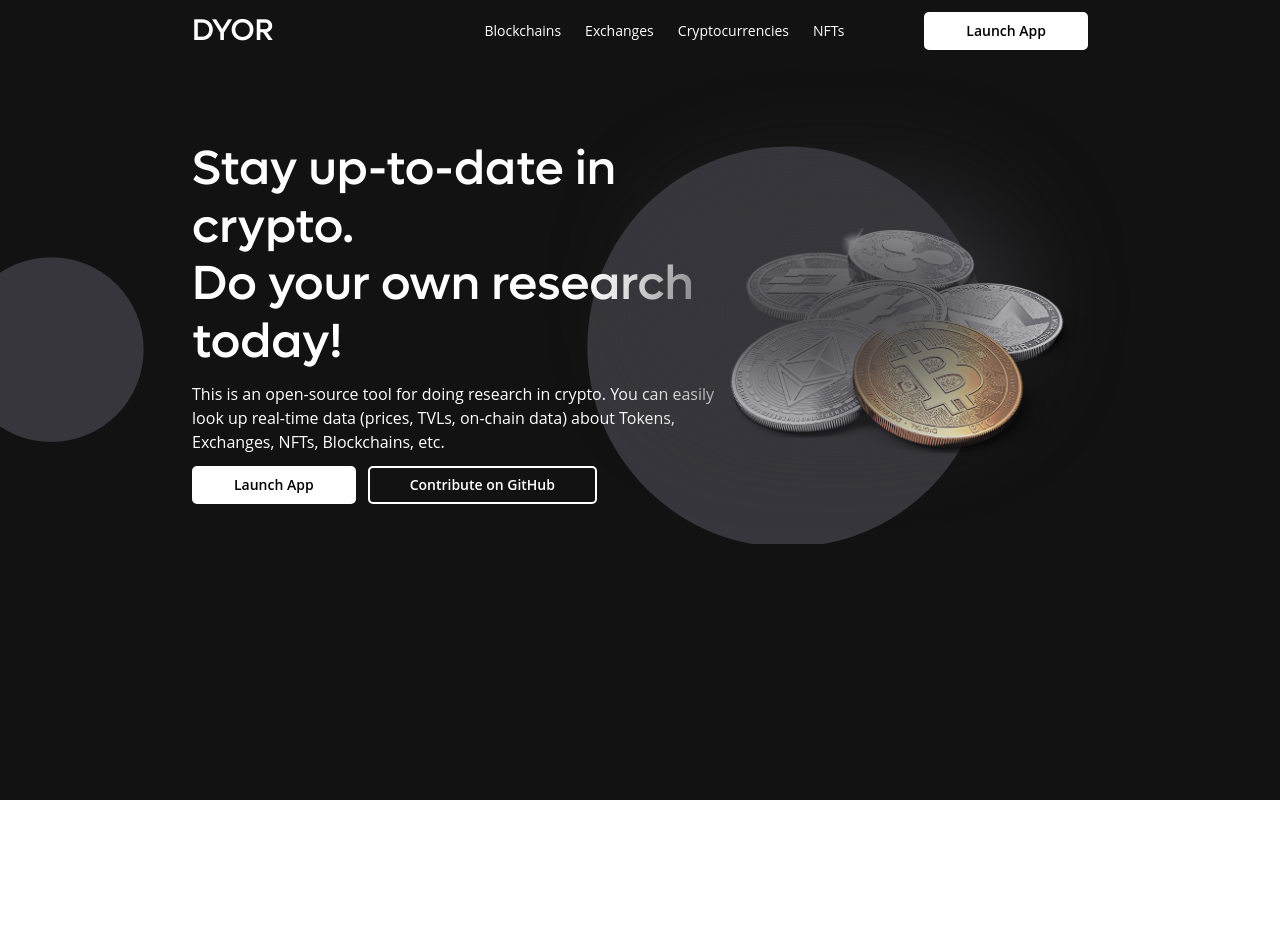
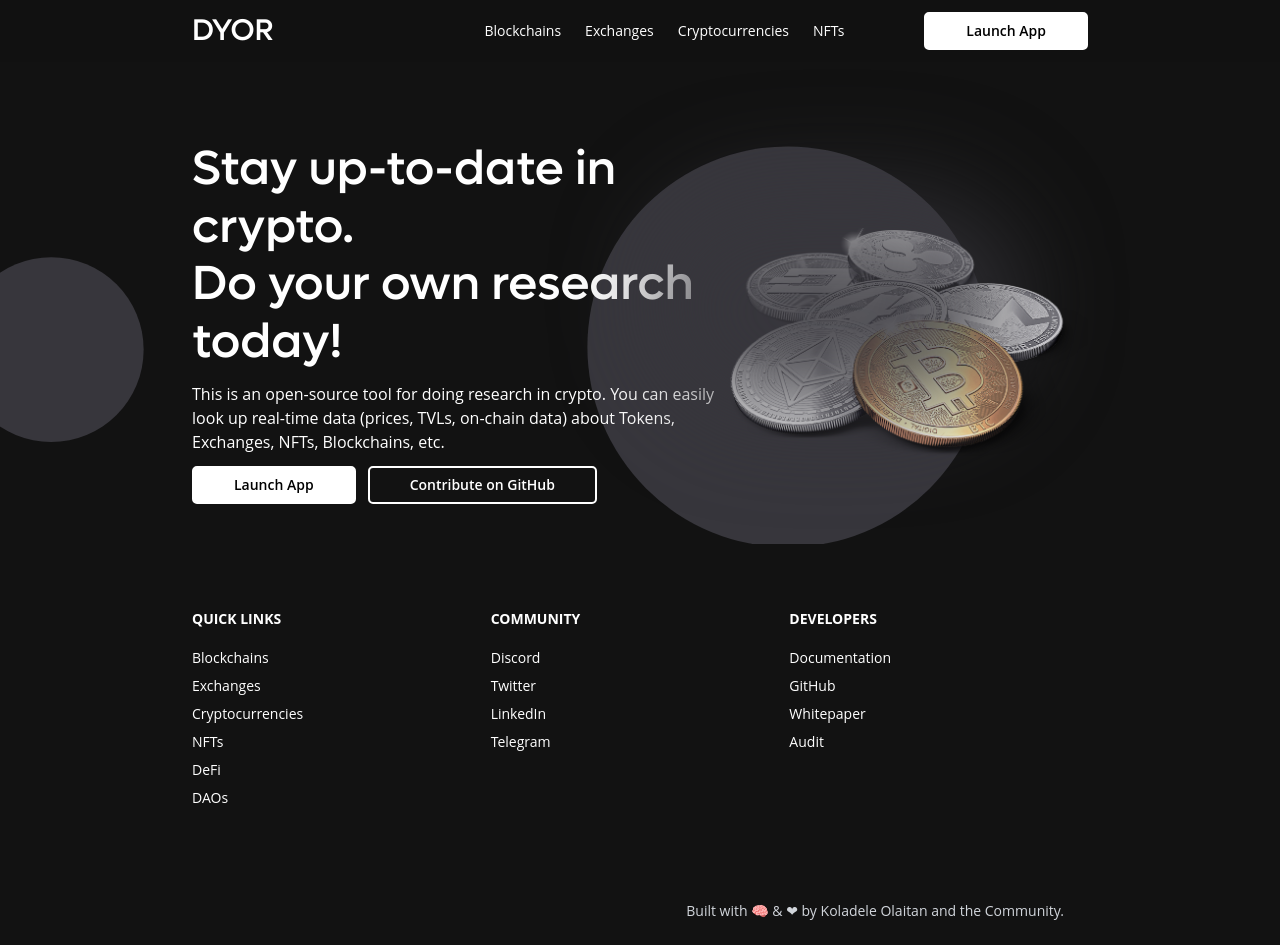
Before and after one commit to publikphigor/dyor, a Next.js app: page / in a window 1280 px wide. Before the commit the page ends 800 px from the top, so only its background shows below. Built offline with nearby package versions, Linux system fonts and the light colour scheme.

Commit message:
Added Footer.

```diff
--- /dev/null
+++ b/components/Footer.tsx
@@ -0,0 +1,121 @@
+import { FooterLink } from "../components";
+
+const Footer = () => {
+  return (
+    <footer className="w-full">
+      <div className="w-full lg:w-[70%] max-w-[1350px] mx-auto px-[24px] lg:px-0 py-[24px] flex flex-col sm:flex-row justify-between">
+        <div className="w-full sm:w-1/2 lg:w-1/3 mb-10">
+          <h2 className="uppercase mb-2 lg:mb-4 font-bold text-[14px]">
+            Quick Links
+          </h2>
+          <ul>
+            <FooterLink>
+              <a href="/" className="text-sm">
+                Blockchains
+              </a>
+            </FooterLink>
+            <FooterLink>
+              <a href="/" className="text-sm">
+                Exchanges
+              </a>
+            </FooterLink>
+            <FooterLink>
+              <a href="/" className="text-sm">
+                Cryptocurrencies
+              </a>
+            </FooterLink>
+            <FooterLink>
+              <a href="/" className="text-sm">
+                NFTs
+              </a>
+            </FooterLink>
+            <FooterLink>
+              <a href="/" className="text-sm">
+                DeFi
+              </a>
+            </FooterLink>
+            <FooterLink>
+              <a href="/" className="text-sm">
+                DAOs
+              </a>
+            </FooterLink>
+          </ul>
+        </div>
+        <div className="w-full sm:w-1/2 lg:w-1/3 mb-10">
+          <h2 className="uppercase mb-2 lg:mb-4 font-bold text-[14px]">
+            Community
+          </h2>
+          <ul>
+            <FooterLink>
+              <a href="/" className="text-sm">
+                Discord
+              </a>
+            </FooterLink>
+            <FooterLink>
+              <a href="/" className="text-sm">
+                Twitter
+              </a>
+            </FooterLink>
+            <FooterLink>
+              <a href="/" className="text-sm">
+                LinkedIn
+              </a>
+            </FooterLink>
+            <FooterLink>
+              <a href="/" className="text-sm">
+                Telegram
+              </a>
+            </FooterLink>
+          </ul>
+        </div>
+        <div className="w-full sm:w-1/2 lg:w-1/3 mb-10">
+          <h2 className="uppercase mb-2 lg:mb-4 font-bold text-[14px]">
+            Developers
+          </h2>
+          <ul>
+            <FooterLink>
+              <a href="/" className="text-sm">
+                Documentation
+              </a>
+            </FooterLink>
+            <FooterLink>
+              <a href="/" className="text-sm">
+                GitHub
+              </a>
+            </FooterLink>
+            <FooterLink>
+              <a href="/" className="text-sm">
+                Whitepaper
+              </a>
+            </FooterLink>
+            <FooterLink>
+              <a href="/" className="text-sm">
+                Audit
+              </a>
+            </FooterLink>
+          </ul>
+        </div>
+      </div>
+      <div className="w-full lg:w-[70%] max-w-[1350px] mx-auto px-[24px] text-center lg:text-right py-[24px]">
+        <p className="text-gray-300 text-sm">
+          Built with &#129504; & &#10084; by{" "}
+          <a
+            href="https://github.com/publikphigor"
+            className="hover:text-white transition-colors duration-500"
+          >
+            Koladele Olaitan
+          </a>{" "}
+          and the{" "}
+          <a
+            href="/"
+            className="hover:text-white transition-colors duration-500"
+          >
+            Community
+          </a>
+          .
+        </p>
+      </div>
+    </footer>
+  );
+};
+export default Footer;
--- /dev/null
+++ b/components/FooterLink.tsx
@@ -0,0 +1,10 @@
+const FooterLink = ({ children }) => {
+  return (
+    <li
+      className={`relative after:absolute hover:text-brand-gray w-max hover:after:w-full after:transition-[width] after:duration-500 after:w-0 after:h-[2px] after:bg-white after:left-0 after:-bottom-[2px] mb-1`}
+    >
+      {children}
+    </li>
+  );
+};
+export default FooterLink;
--- a/components/Hero.tsx
+++ b/components/Hero.tsx
@@ -7,15 +7,15 @@
     <div className="w-full hero_bg pt-[100px]">
       <div className="px-[24px] lg:px-0 lg:w-[70%] mx-auto my-[40px] flex flex-col lg:flex-row items-center justify-between min-h-[400px] relative">
         <div className="w-full lg:w-[60%] mb-[40px]">
-          <h1 className="text-[48px] font-medium leading-[1.2] text-center md:text-left font-lufga">
+          <h1 className="text-[48px] font-medium leading-[1.2] text-center lg:text-left font-lufga">
             Stay up-to-date in crypto. <br /> Do your own research today!
           </h1>
-          <p className="my-5 md:my-3 text-center md:text-left">
+          <p className="my-5 md:my-3 text-center lg:text-left">
             This is an open-source tool for doing research in crypto. You can
             easily look up real-time data (prices, TVLs, on-chain data) about
             Tokens, Exchanges, NFTs, Blockchains, etc.
           </p>
-          <div className="flex items-center gap-3 flex-col lg:flex-row">
+          <div className="flex items-center gap-3 flex-col md:flex-row">
             <Button
               link={false}
               handler={false}
@@ -30,7 +30,7 @@
             />
           </div>
         </div>
-        <div className="w-full lg:w-[40%] relative">
+        <div className="w-full lg:w-[40%] max-w-[500px] mx-auto relative">
           <div className="hero-img--gradient absolute -top-[20%] -left-[20%] w-full h-full rounded-full"></div>
           <Image src={hero_img} layout="responsive" />
         </div>
--- /dev/null
+++ b/components/NavLink.tsx
@@ -0,0 +1,12 @@
+const NavLink = ({ link, text }) => {
+  return (
+    <li
+      className={`relative after:absolute hover:text-brand-gray hover:after:w-full after:transition-[width] after:duration-500 after:w-0 after:h-[2px] after:bg-white after:left-0 after:-bottom-[5px]`}
+    >
+      <a href={link} className="text-3xl lg:text-[14px]">
+        {text}
+      </a>
+    </li>
+  );
+};
+export default NavLink;
--- a/components/Navbar.tsx
+++ b/components/Navbar.tsx
@@ -1,17 +1,5 @@
 import { useState } from "react";
-import { Button } from "../components";
-
-function NavLink({ link, text }) {
-  return (
-    <li
-      className={`relative after:absolute hover:text-brand-gray hover:after:w-full after:transition-[width] after:duration-500 after:w-0 after:h-[2px] after:bg-white after:left-0 after:-bottom-[5px]`}
-    >
-      <a href={link} className="text-3xl lg:text-[14px]">
-        {text}
-      </a>
-    </li>
-  );
-}
+import { Button, NavLink } from "../components";
 
 const Navbar = () => {
   const [isNavOpen, setIsNavOpen] = useState(false);
@@ -21,7 +9,7 @@
   }
 
   return (
-    <header className="w-full fixed top-0 left-0 bg-inherit z-20">
+    <header className="w-full fixed top-0 left-0 bg-brand-bg z-20 bg-opacity-80 backdrop-blur-sm">
       <div className="py-[24px] lg:py-3 px-[24px] lg:px-0 lg:w-[70%] mx-auto flex items-center justify-between relative z-10">
         <h1 className="font-medium text-3xl font-lufga">DYOR</h1>
         <nav
--- a/components/index.ts
+++ b/components/index.ts
@@ -1,5 +1,8 @@
 import Hero from "./Hero";
 import Navbar from "./Navbar";
 import Button from "./Button";
+import Footer from "./Footer";
+import NavLink from "./NavLink";
+import FooterLink from "./FooterLink";
 
-export { Hero, Navbar, Button };
+export { Hero, Navbar, Button, Footer, NavLink, FooterLink };
--- a/pages/index.tsx
+++ b/pages/index.tsx
@@ -1,6 +1,6 @@
 import type { NextPage } from "next";
 import Head from "next/head";
-import { Hero, Navbar } from "../components";
+import { Hero, Navbar, Footer } from "../components";
 
 const Home: NextPage = () => {
   return (
@@ -11,6 +11,7 @@
       </Head>
       <Navbar />
       <Hero />
+      <Footer />
     </div>
   );
 };
```
Also changed, not shown: assets/fonts/Lufga/stylesheet.css (deleted, +0 -35 lines), assets/hero-image.png.
